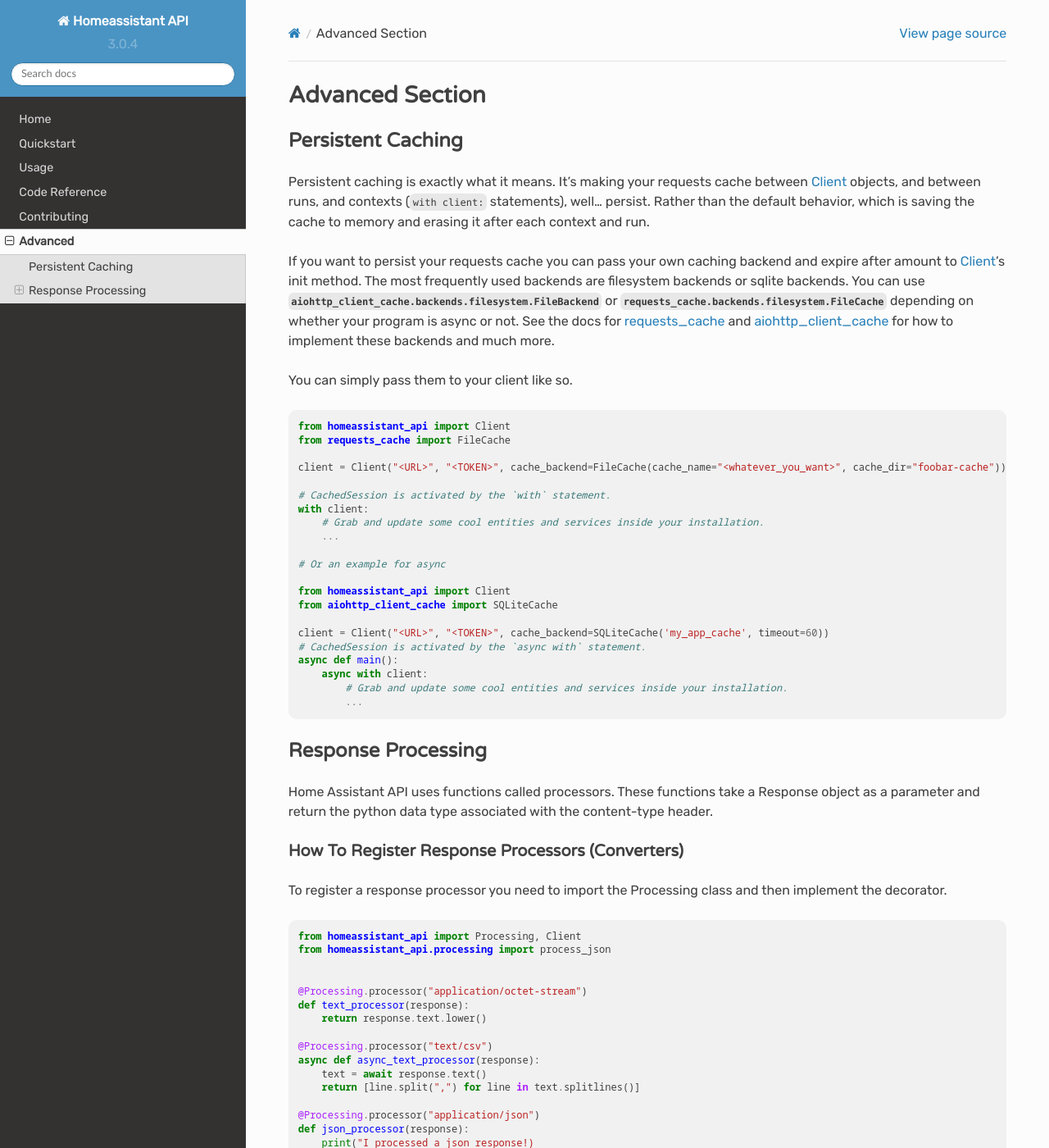
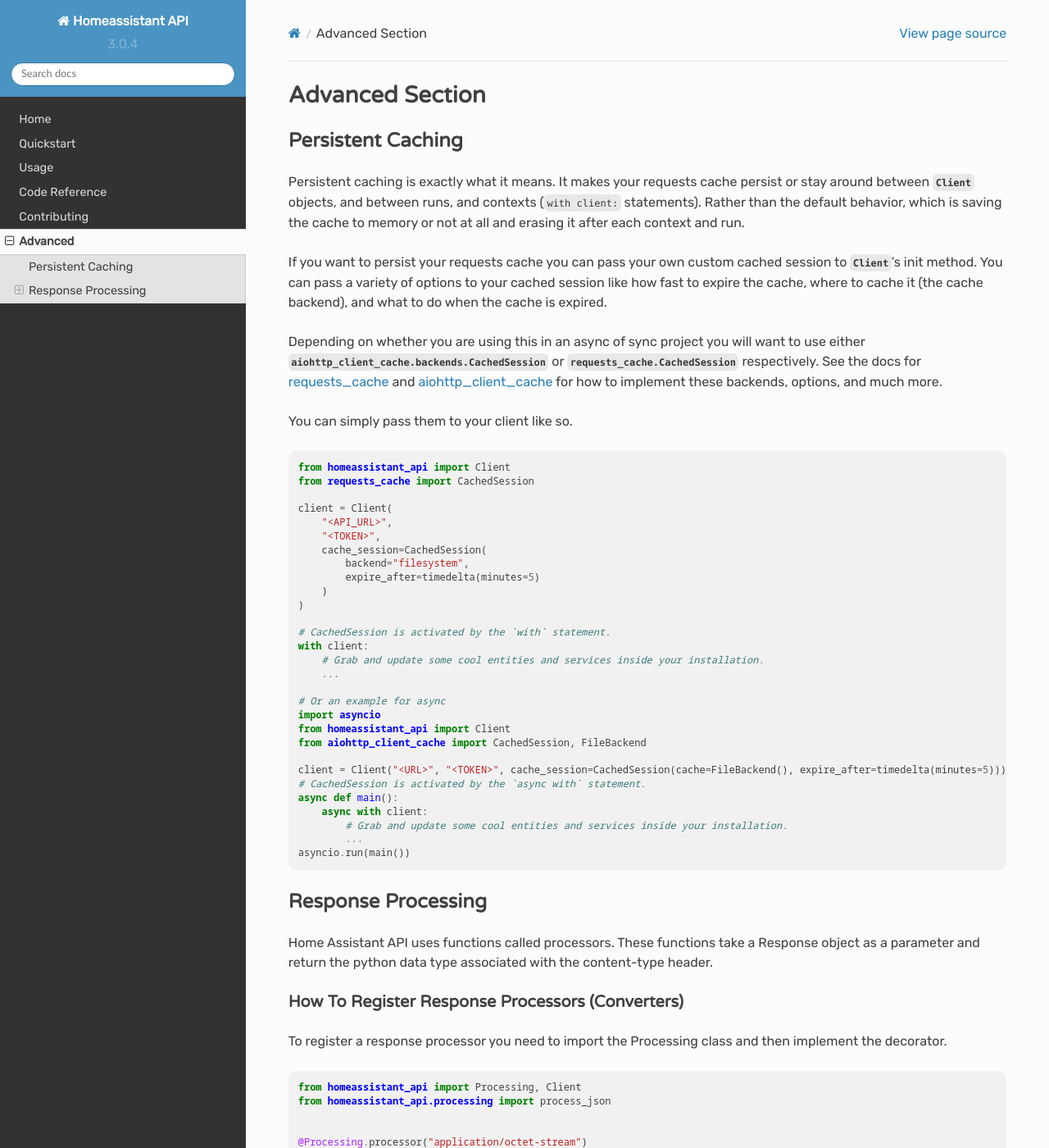
Before and after one commit to GrandMoff100/HomeAssistantAPI, a Sphinx documentation site: the page built from docs/advanced.rst, in a window 1280 px wide and 1400 px high. Shown: the whole window at 82% size. Built offline with Sphinx 7.4.7 and the Read the Docs theme 2.0.0, drawn with Linux system fonts in a browser that asks for light colours.

Commit message:
Rewrote docs for different cache support

```diff
--- a/docs/advanced.rst
+++ b/docs/advanced.rst
@@ -5,23 +5,31 @@ Advanced Section
 Persistent Caching
 ********************
 
-Persistent caching is exactly what it means. It's making your requests cache between :ref:`Client` objects, and between runs, and contexts (:code:`with client:` statements), well... persist.
-Rather than the default behavior, which is saving the cache to memory and erasing it after each context and run.
+Persistent caching is exactly what it means. It makes your requests cache persist or stay around between :py:class:`Client` objects, and between runs, and contexts (:code:`with client:` statements).
+Rather than the default behavior, which is saving the cache to memory or not at all and erasing it after each context and run.
 
 
-If you want to persist your requests cache you can pass your own caching backend and expire after amount to :ref:`Client`'s init method.
-The most frequently used backends are filesystem backends or sqlite backends.
-You can use :py:class:`aiohttp_client_cache.backends.filesystem.FileBackend` or :py:class:`requests_cache.backends.filesystem.FileCache` depending on whether your program is async or not.
-See the docs for `requests_cache <https://requests-cache.readthedocs.io/en/latest/>`__ and `aiohttp_client_cache <https://aiohttp-client-cache.readthedocs.io/en/latest/>`__ for how to implement these backends and much more.
+If you want to persist your requests cache you can pass your own custom cached session to :py:class:`Client`'s init method.
+You can pass a variety of options to your cached session like how fast to expire the cache, where to cache it (the cache backend), and what to do when the cache is expired.
+
+Depending on whether you are using this in an async of sync project you will want to use either :py:class:`aiohttp_client_cache.backends.CachedSession` or :py:class:`requests_cache.CachedSession` respectively.
+See the docs for `requests_cache <https://requests-cache.readthedocs.io/en/latest/>`__ and `aiohttp_client_cache <https://aiohttp-client-cache.readthedocs.io/en/latest/>`__ for how to implement these backends, options, and much more.
 
 You can simply pass them to your client like so.
 
 .. code-block:: python
 
     from homeassistant_api import Client
-    from requests_cache import FileCache
+    from requests_cache import CachedSession
 
-    client = Client("<URL>", "<TOKEN>", cache_backend=FileCache(cache_name="<whatever_you_want>", cache_dir="foobar-cache"))
+    client = Client(
+        "<API_URL>",
+        "<TOKEN>",
+        cache_session=CachedSession(
+            backend="filesystem",
+            expire_after=timedelta(minutes=5)
+        )
+    )
 
     # CachedSession is activated by the `with` statement.
     with client:
@@ -29,16 +37,17 @@ You can simply pass them to your client like so.
         ...
 
     # Or an example for async
+    import asyncio
+    from homeassistant_api import Client
+    from aiohttp_client_cache import CachedSession, FileBackend
 
-    from homeassistant_api import Client
-    from aiohttp_client_cache import SQLiteCache
-
-    client = Client("<URL>", "<TOKEN>", cache_backend=SQLiteCache('my_app_cache', timeout=60))
+    client = Client("<URL>", "<TOKEN>", cache_session=CachedSession(cache=FileBackend(), expire_after=timedelta(minutes=5)))
     # CachedSession is activated by the `async with` statement.
     async def main():
         async with client:
             # Grab and update some cool entities and services inside your installation.
             ...
+    asyncio.run(main())
 
 
 Response Processing
```
